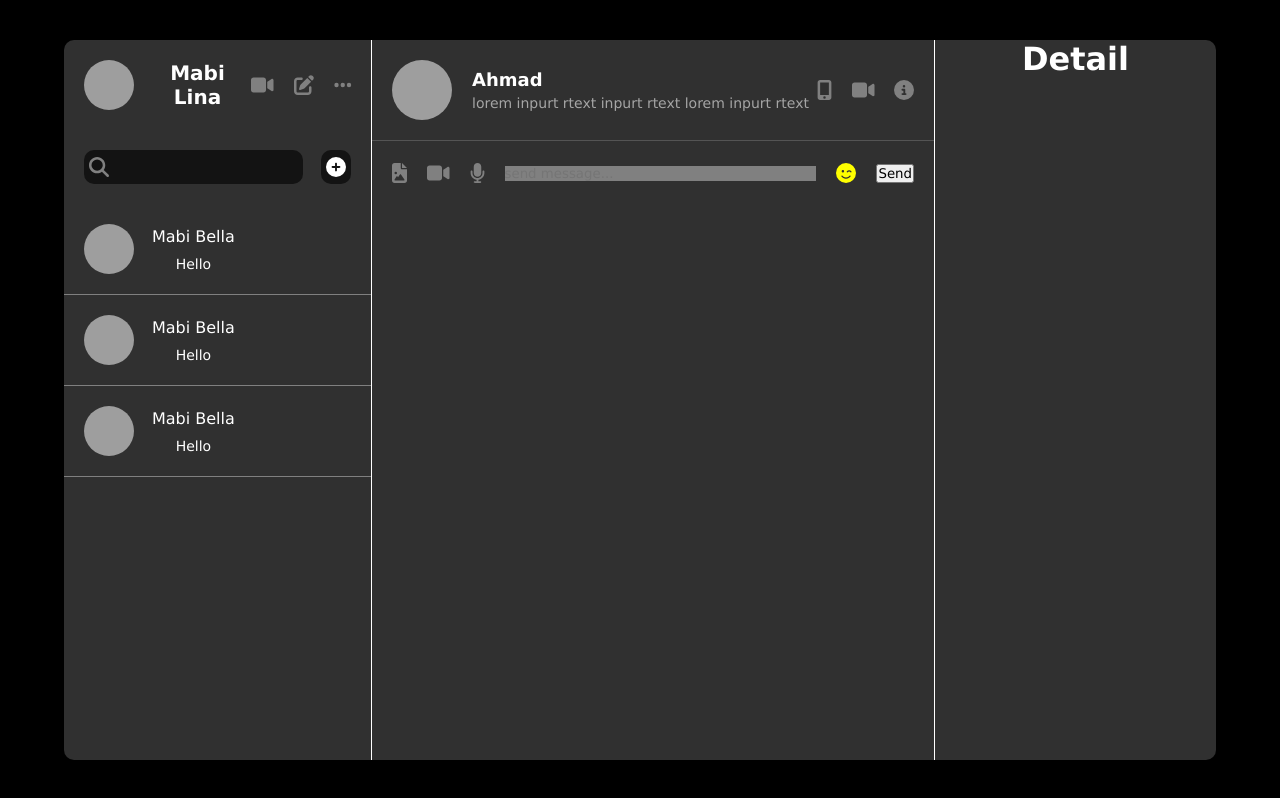
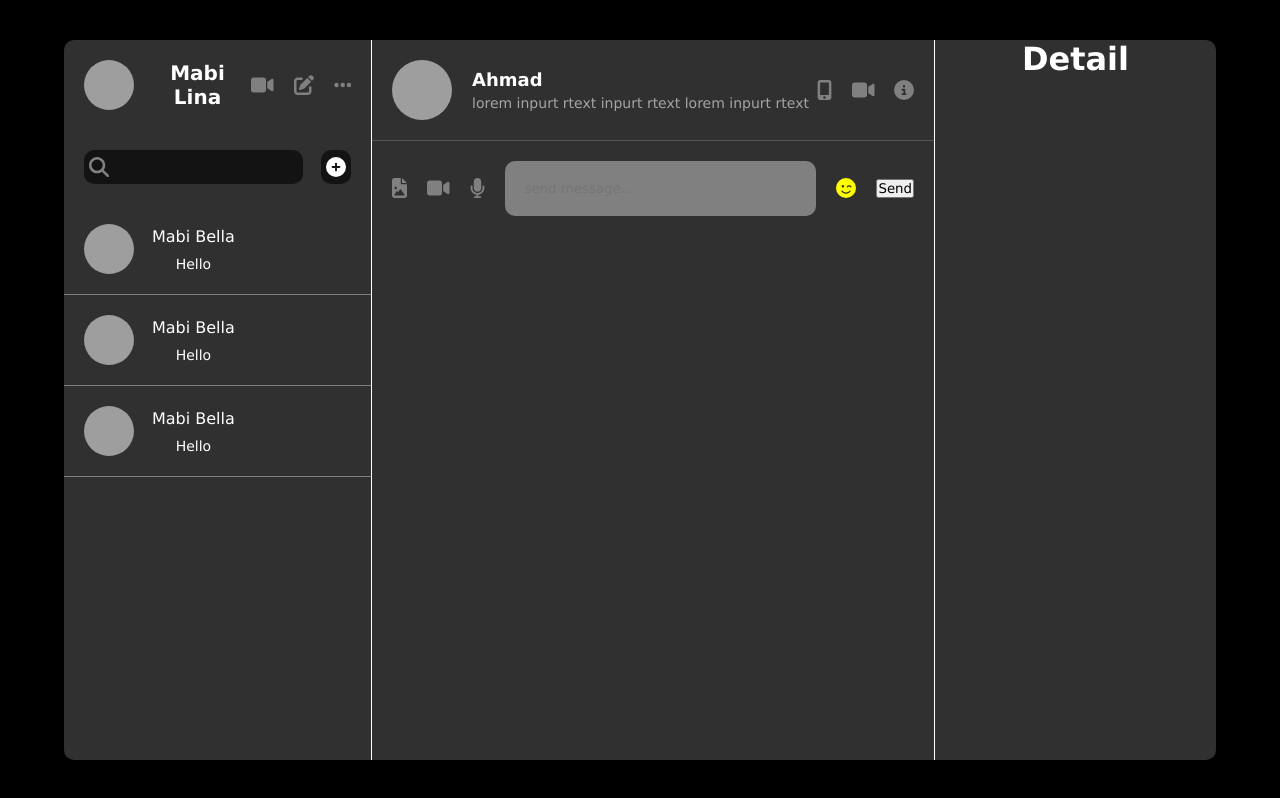
Before and after one commit to LuisArielRetanaHernadez/chat_mabi, a React (Vite) app: page / in a window 1280 px wide. Built offline with nearby package versions, Linux system fonts and the light colour scheme; grey boxes are pictures that could not be loaded.

Commit message:
agregando un padding 20 y border radius al input

```diff
--- a/src/components/chat/chat.style.css
+++ b/src/components/chat/chat.style.css
@@ -68,6 +68,8 @@
       flex: 1;
       color: white;
       border: none;
+      border-radius: 10px;
+      padding: 20px;
       outline: none;
       background: gray;
     }
```
